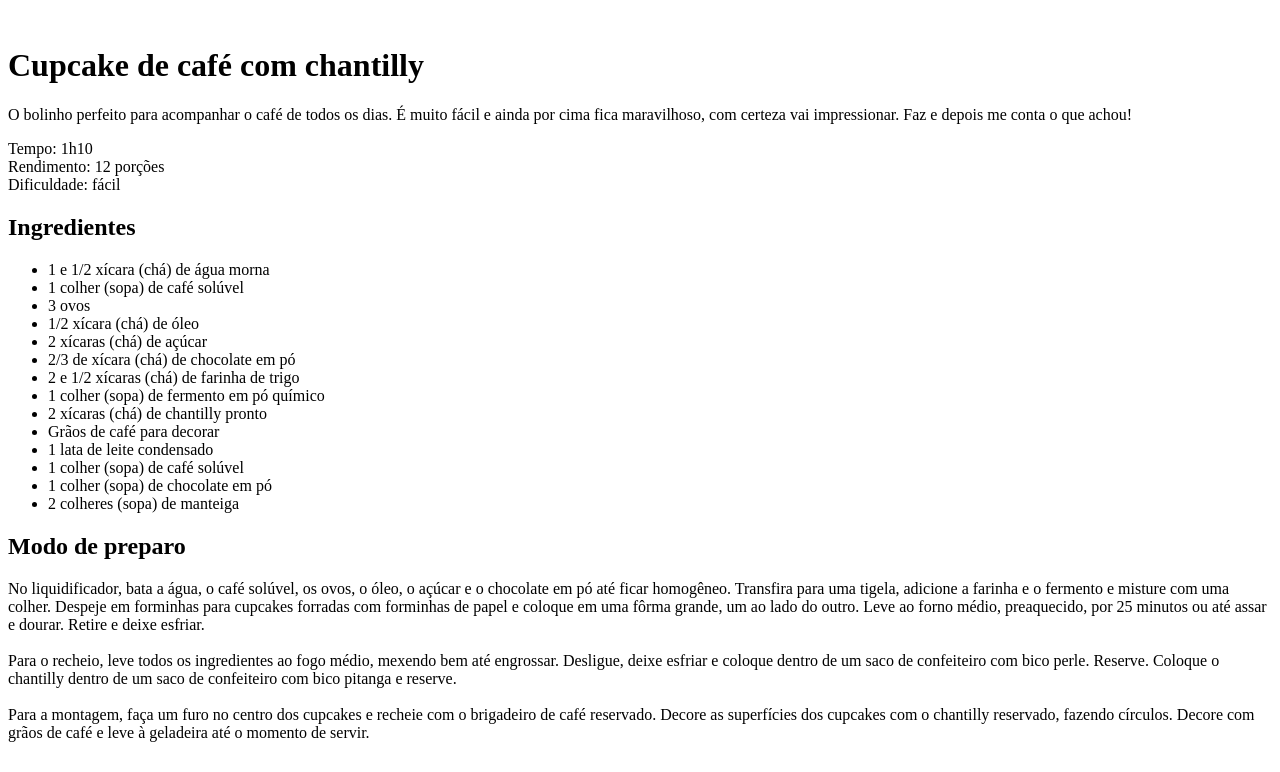
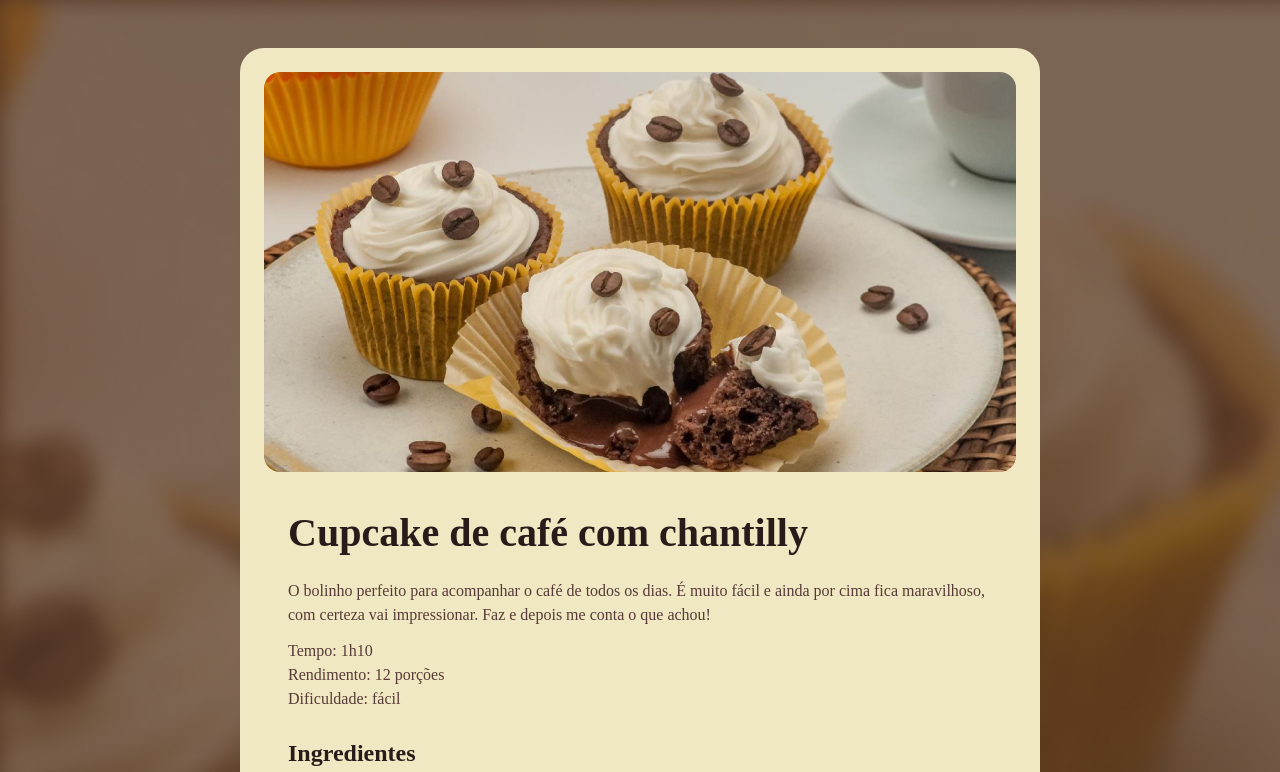
Before and after one commit to andevlima/Recipe-Page, a plain HTML site: page index.html in a window 1280 px wide. Shown: the top 772 px of the page. Drawn offline with Linux system fonts and the light colour scheme; a web font is replaced by a local one.

Commit message:
final commit

```diff
--- a/index.html
+++ b/index.html
@@ -4,10 +4,20 @@
     <meta charset="UTF-8" />
     <meta name="viewport" content="width=device-width, initial-scale=1.0" />
     <title>Página de receita</title>
+    <link rel="stylesheet" href="style.css" />
+    <link rel="preconnect" href="https://fonts.googleapis.com" />
+    <link rel="preconnect" href="https://fonts.gstatic.com" crossorigin />
+    <link
+      href="https://fonts.googleapis.com/css2?family=Alice&display=swap"
+      rel="stylesheet"
+    />
   </head>
   <body>
     <div id="page">
-      <img src="" alt="" />
+      <img
+        src="./assets/main-image.jpg"
+        alt="Imagem de um cupcake com grãos de café e chantilly"
+      />
       <main>
         <scetion id="about">
           <h1>Cupcake de café com chantilly</h1>
@@ -50,12 +60,12 @@
           coloque em uma fôrma grande, um ao lado do outro. Leve ao forno médio,
           preaquecido, por 25 minutos ou até assar e dourar. Retire e deixe
           esfriar.
-          <br><br>
+          <br /><br />
           Para o recheio, leve todos os ingredientes ao fogo médio, mexendo bem
           até engrossar. Desligue, deixe esfriar e coloque dentro de um saco de
           confeiteiro com bico perle. Reserve. Coloque o chantilly dentro de um
           saco de confeiteiro com bico pitanga e reserve.
-          <br><br>
+          <br /><br />
           Para a montagem, faça um furo no centro dos cupcakes e recheie com o
           brigadeiro de café reservado. Decore as superfícies dos cupcakes com o
           chantilly reservado, fazendo círculos. Decore com grãos de café e leve
@@ -64,4 +74,7 @@
       </main>
     </div>
   </body>
+  <footer>
+    Feito com <img src="./assets/heart.svg" alt="coração" /> pela Rockeseat
+  </footer>
 </html>
--- /dev/null
+++ b/style.css
@@ -0,0 +1,71 @@
+* {
+  margin: 0;
+  padding: 0;
+}
+
+:root {
+  font-family: "Alice", serif;
+  line-height: 150%;
+  color: #573A37;
+}
+
+body {
+  background-image: url(./assets/bg.jpg);
+  background-size: cover;
+}
+
+#page {
+  box-sizing: border-box;
+  width: 800px;
+  padding: 24px;
+  background-color: #F0E8C2;
+  border-radius: 24px;
+  margin: 48px auto 28px;
+}
+
+img {
+  border-radius: 16px;
+}
+
+main {
+  padding: 24px;
+}
+
+section, section {
+  margin-top: 24px;
+}
+
+#about p, p {
+  padding-top: 12px;
+}
+
+
+h1 {
+  line-height: 140%;
+  font-size: 40px;
+  margin-bottom: 4px;
+}
+
+h2 {
+  font-size: 24px;
+}
+
+h1, h2 {
+  color: #291B1A;
+  margin-bottom: 4px;
+  line-height: 150%;
+}
+
+ul {
+  padding-left: 24px;
+}
+
+footer {
+  color: #F0E8C2;
+  text-align: center;
+  padding-bottom: 48px;
+}
+
+footer img {
+  vertical-align: middle;
+}
```
Also changed, not shown: assets/bg.jpg (added), assets/heart.svg (added), assets/main-image.jpg (added).
